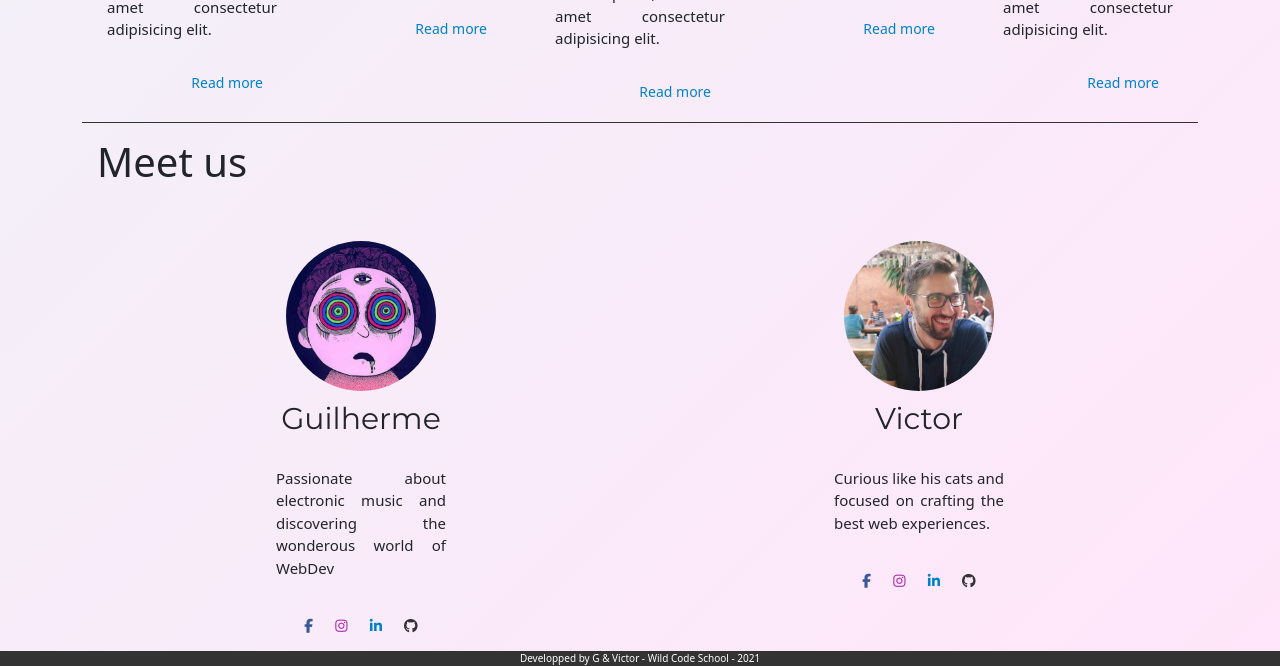
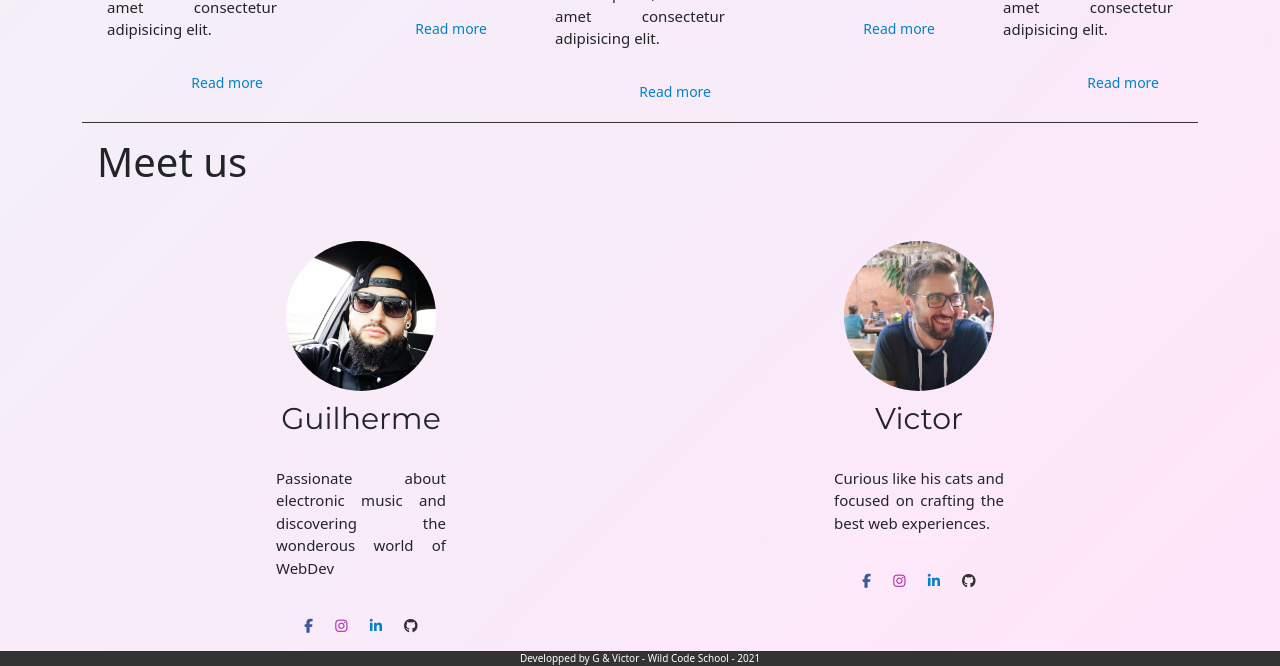
Before and after one commit to Discover-Portugal/DiscoverPortugal, a plain HTML site: page index.html in a window 1280 px wide. Shown: the part 2700-3366 px from the top of the page. Drawn offline with nearby package versions, Linux system fonts and the light colour scheme.

Commit message:
new changes in avatar

```diff
--- a/index.html
+++ b/index.html
@@ -135,7 +135,7 @@
       <h1>Meet us</h1>
       <div id="aboutus" class="listCards">
           <div class="cards bio">
-            <img src="resources/img/avatar2.jpeg" class="avatar">
+            <img src="resources/img/avatar2.jpg" class="avatar">
             <div class="cardBody">
               <p class="cardTitle">Guilherme</p>
               <p class="cardContent">Passionate about electronic music and discovering the wonderous world of WebDev</p></div>
```
Also changed, not shown: resources/img/avatar2.jpeg (deleted), resources/img/avatar2.jpg (added).
